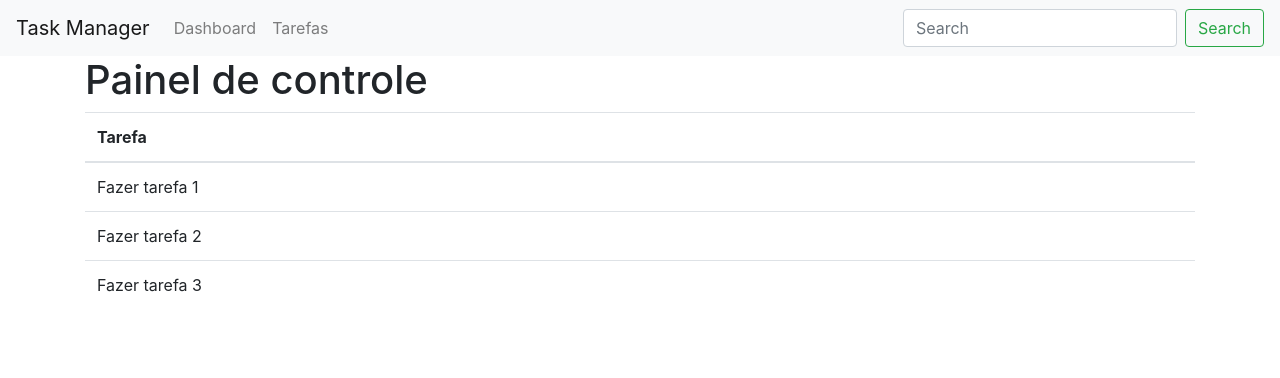
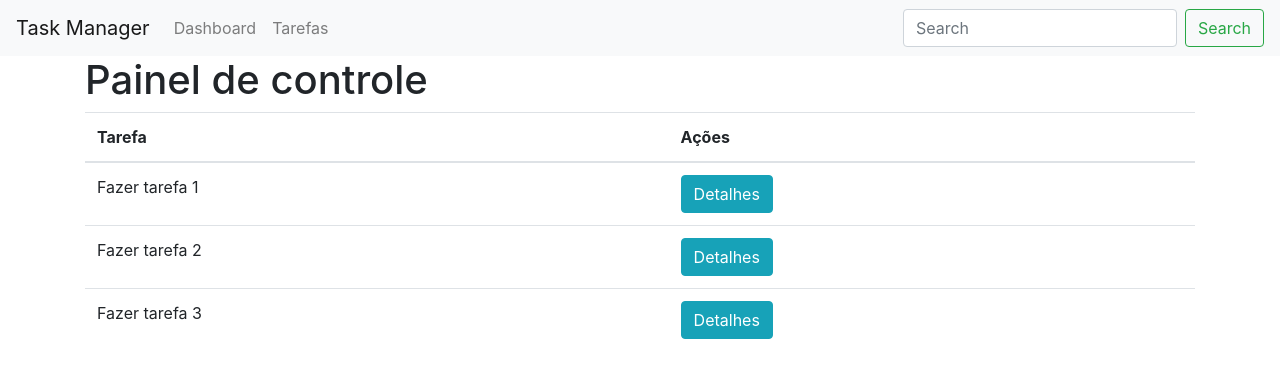
Before and after one commit to CiroLemos/task-manager-angular, an Angular app: page /dashboard in a window 1280 px wide. Shown: the top 378 px of the page. Built offline with nearby package versions, Linux system fonts and the light colour scheme; a web font is replaced by a local one.

Commit message:
Adding navigation between TaskDetail and Dashboard Components

```diff
--- a/src/app/dashboard/dashboard.component.html
+++ b/src/app/dashboard/dashboard.component.html
@@ -3,10 +3,14 @@
 <table class="table">
     <thead>
         <th>Tarefa</th>
+        <th>Ações</th>
     </thead>
     <tbody>
         <tr *ngFor="let task of tasks">
             <td>{{ task.title }}</td>
+            <td>
+                <a class="btn btn-info" [routerLink]="['/tasks', task.id]">Detalhes</a>
+            </td>
         </tr>
     </tbody>
 </table>
```
